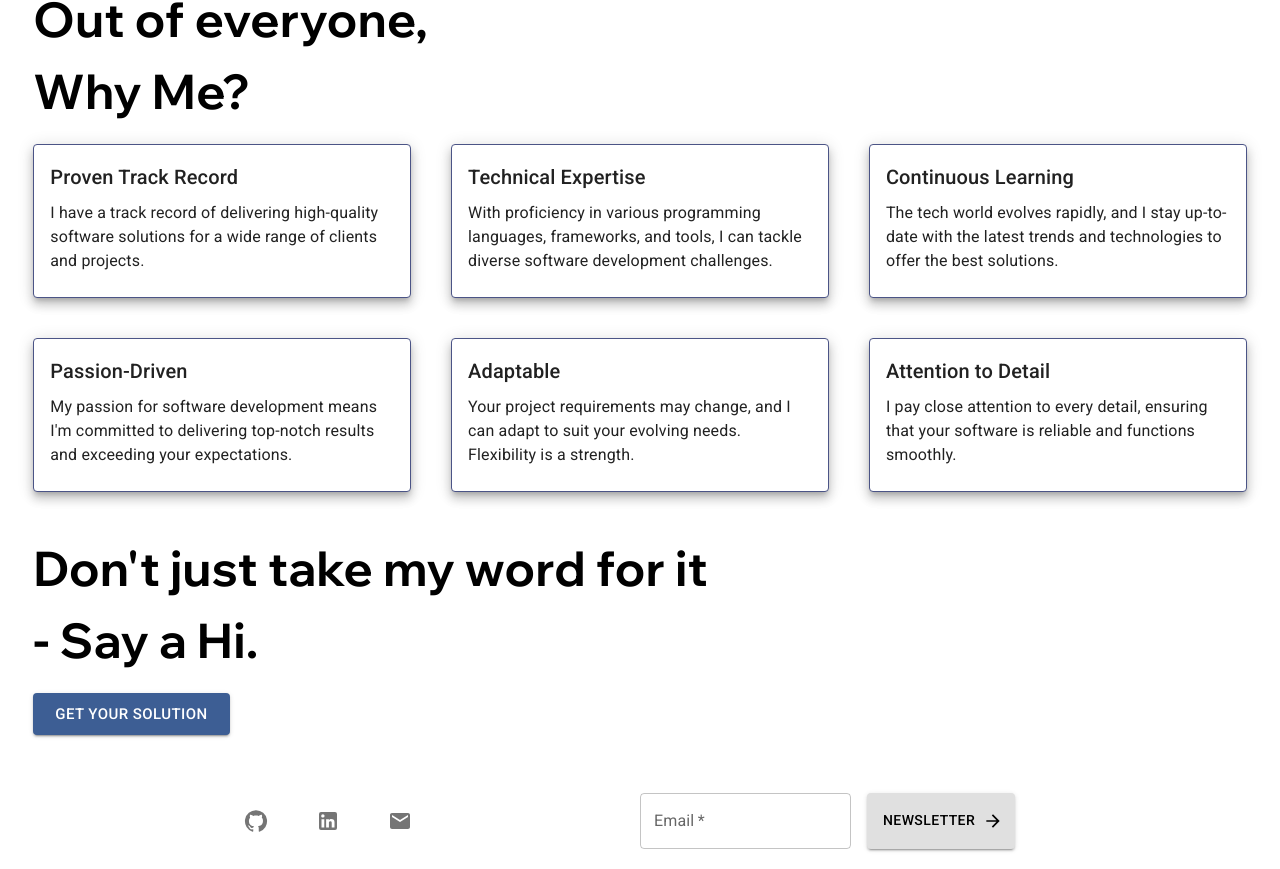
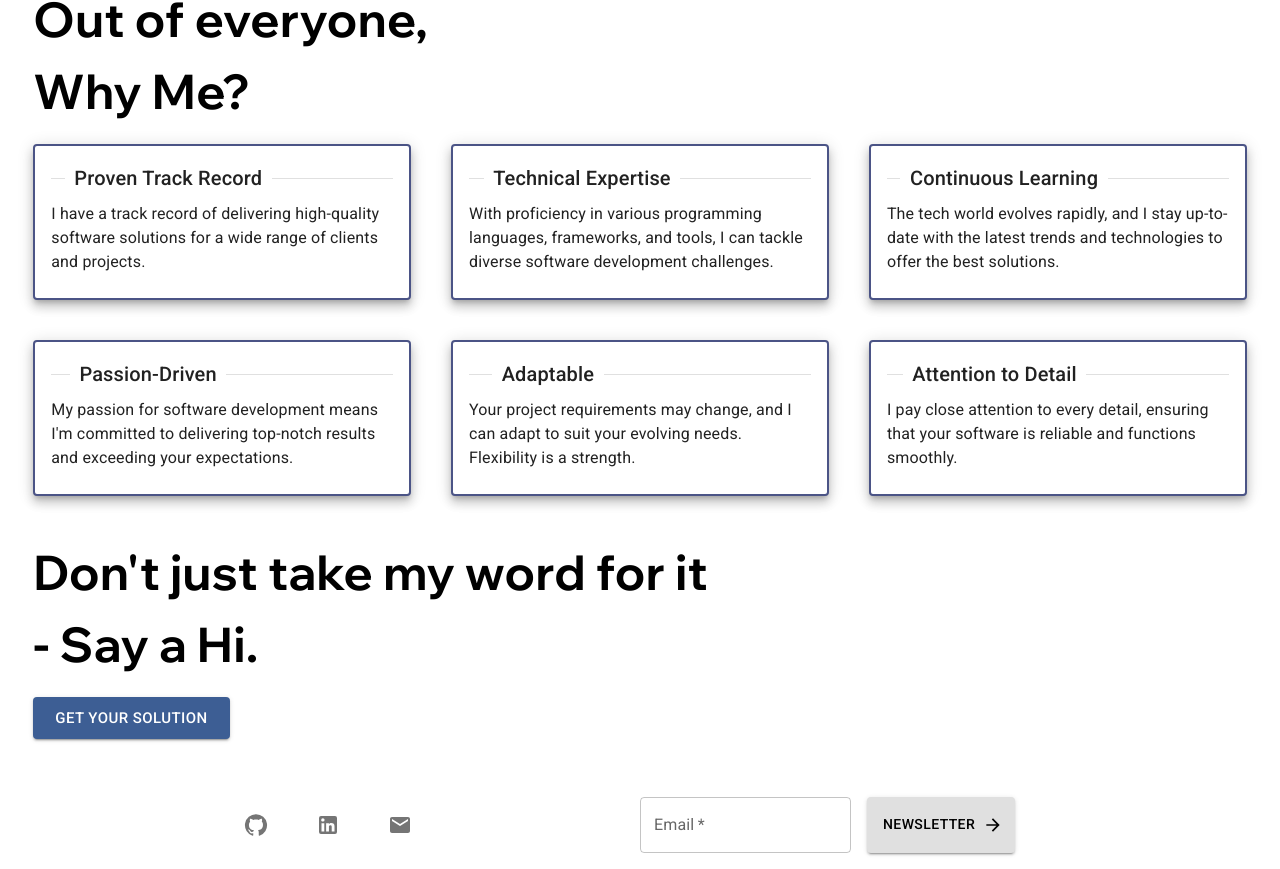
Before and after one commit to anapeksha/Portfolio, a React (Create React App) app: page / in a window 1280 px wide. Shown: the part 914-1783 px from the top of the page. Built offline with nearby package versions, Linux system fonts and the light colour scheme; no server answers.

Commit message:
modified home card

```diff
--- a/src/components/HomeCard.tsx
+++ b/src/components/HomeCard.tsx
@@ -1,4 +1,4 @@
-import { Card, CardContent, Stack, Typography } from "@mui/material";
+import { Card, CardContent, Divider, Stack, Typography } from "@mui/material";
 
 interface IHomeCard {
   heading: string;
@@ -7,10 +7,12 @@ interface IHomeCard {
 
 const HomeCard = (props: IHomeCard) => {
   return (
-    <Card sx={{ border: "1.5px solid #4b5486" }} elevation={7}>
+    <Card sx={{ border: "2px solid #4b5486" }} elevation={7}>
       <CardContent>
         <Stack spacing={1}>
-          <Typography variant="h6">{props.heading}</Typography>
+          <Divider role="presentation" textAlign="left" flexItem>
+            <Typography variant="h6">{props.heading}</Typography>
+          </Divider>
           <Typography variant="body1">{props.body}</Typography>
         </Stack>
       </CardContent>
```
